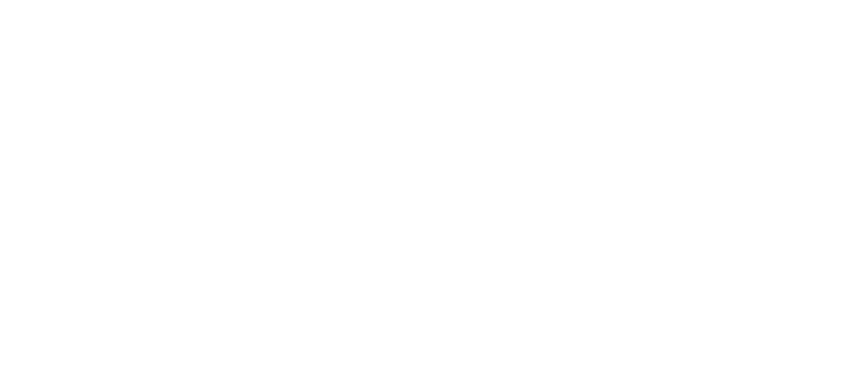
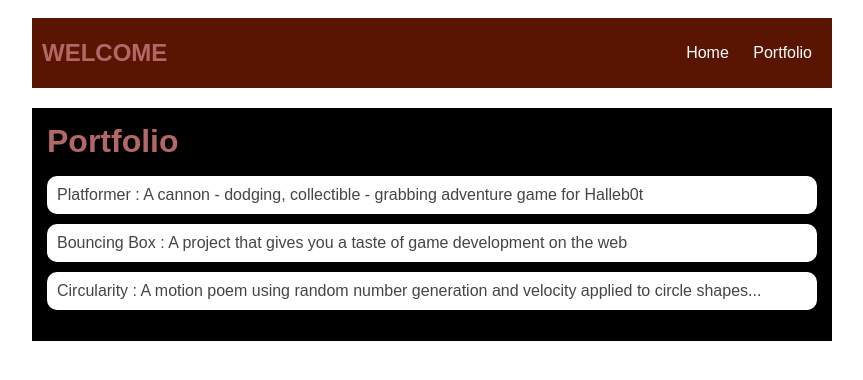
Before and after one commit to amayawolbers/amayawolbers.github.io, a plain HTML site: page portfolio.html in a window 1280 px wide. Shown: the whole page, without its empty margins (208-1071 px from the left). Drawn offline with Linux system fonts and the light colour scheme.

Commit message:
add portfolio.html

```diff
--- a/portfolio.html
+++ b/portfolio.html
@@ -0,0 +1,35 @@
+<!DOCTYPE HTML>
+<html>
+   <head>
+       <title>Nuggets</title>
+       <link rel="stylesheet" href="style.css">
+   </head>
+
+
+   <body>
+     <div id="all-contents">
+       <nav>
+           <h1>WELCOME</h1>
+           <ul id="nav-ul">
+               <li class="nav-li">
+                   <a class="nav-a" href="index.html">Home</a>
+               </li>
+               <li class="nav-li">
+                   <a class="nav-a" href="portfolio.html">Portfolio</a>
+               </li>
+           </ul>
+         </nav>
+               <main>
+                   <div class="content">
+                       <h1>Portfolio</h1>
+                       <ul id="portfolio">
+                           <li><a href="projects/platformer/">Platformer : A cannon - dodging, collectible - grabbing adventure game for Halleb0t</a></li>
+                           <li><a href="projects/bouncing-box/">Bouncing Box : A project that gives you a taste of game development on the web </a></li>
+                           <li><a href="projects/circularity/">Circularity : A motion poem using random number generation and velocity applied to circle shapes...</a></li>
+                       </ul>
+                   </div>
+               </main>
+
+     </div>
+   </body>
+</html>
--- a/style.css
+++ b/style.css
@@ -61,3 +61,29 @@ main {
 h2, h3 {
     margin: 0px;
 }
+
+* portfolio styles */
+         .content h1 {
+             color: black;
+         }
+
+         #portfolio {
+             list-style-type: none;
+             padding-left: 0;
+         }
+
+         #portfolio li {
+             background: #fff;
+             padding: 10px;
+             border-radius: 10px;
+             margin-bottom: 10px;
+         }
+
+         #portfolio li:hover {
+             background: #eee;
+         }
+
+         #portfolio a {
+             text-decoration: none;
+             color: #454545;
+         }
```
